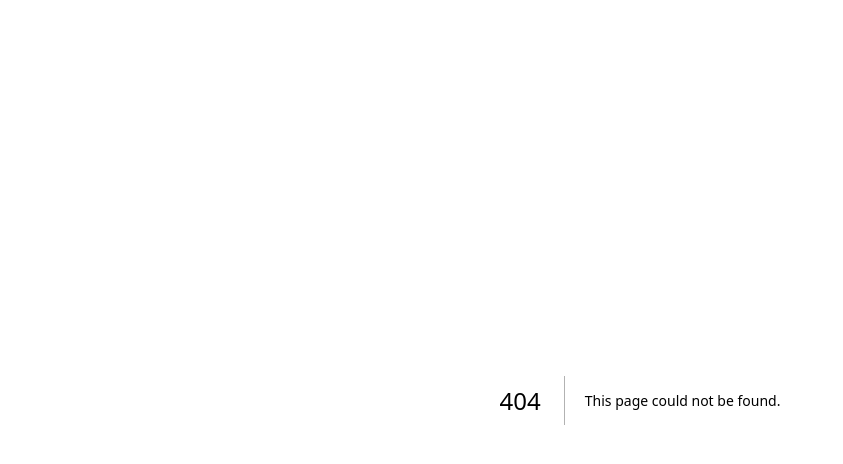
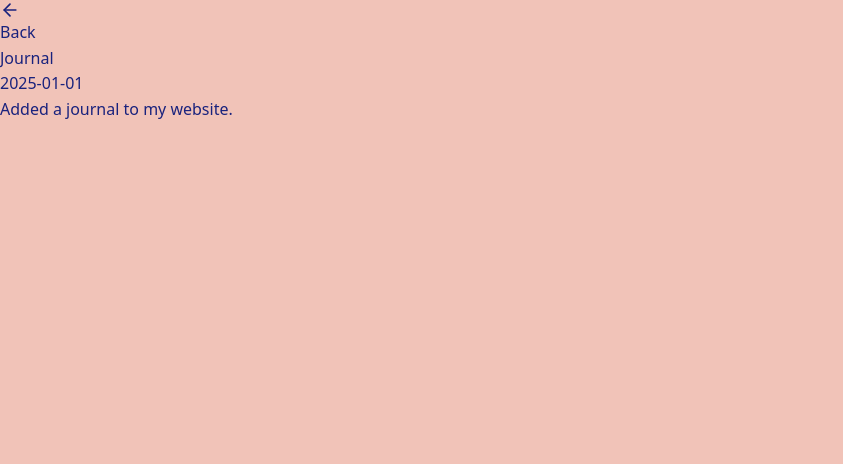
Before and after one commit to minamicode/minamicode.com, a Next.js app: page /journal in a window 1280 px wide. Before the commit this address had no page. Shown: the top 464 px of the page, without its empty margins (0-843 px from the left). Built offline with nearby package versions, Linux system fonts and the light colour scheme.

Commit message:
feat: add journal

```diff
--- /dev/null
+++ b/src/app/_components/JournalEntries.tsx
@@ -0,0 +1,26 @@
+import React from "react";
+
+type JournalEntry = {
+  date: string;
+  text: string;
+};
+
+const entries: JournalEntry[] = [
+  {
+    date: "2025-01-01",
+    text: "Added a journal to my website.",
+  },
+];
+
+export default function JournalEntries() {
+  return (
+    <div className="space-y-8">
+      {entries.map((entry, index) => (
+        <div key={index} className="border-l-2 border-[var(--color-txt)] pl-4">
+          <time className="text-sm opacity-80">{entry.date}</time>
+          <p className="mt-2">{entry.text}</p>
+        </div>
+      ))}
+    </div>
+  );
+}
--- /dev/null
+++ b/src/app/journal/page.tsx
@@ -0,0 +1,23 @@
+"use client";
+
+import { useRouter } from "next/navigation";
+import JournalEntries from "../_components/JournalEntries";
+import { ArrowLeft } from "lucide-react";
+
+export default function Journal() {
+  const router = useRouter();
+
+  return (
+    <main className="max-w-[70ch] mx-auto p-4">
+      <button
+        type="button"
+        onClick={() => router.back()}
+        className="flex items-center gap-2"
+      >
+        <ArrowLeft size={20} /> Back
+      </button>
+      <h1 className="text-xl font-bold mb-8 mt-6">Journal</h1>
+      <JournalEntries />
+    </main>
+  );
+}
--- a/src/app/page.tsx
+++ b/src/app/page.tsx
@@ -65,8 +65,12 @@ export default function Home() {
       </p>
 
       <p className="mt-6">
+        <a href="/journal" className="underline underline-offset-2">
+          Journal
+        </a>{" "}
+        -{" "}
         <a href="/game" className="underline underline-offset-2">
-          Do you want to play a game?
+          Game
         </a>
       </p>
 
```
Also changed, not shown: 1 other file (tests, documents, lock files or other folders).
